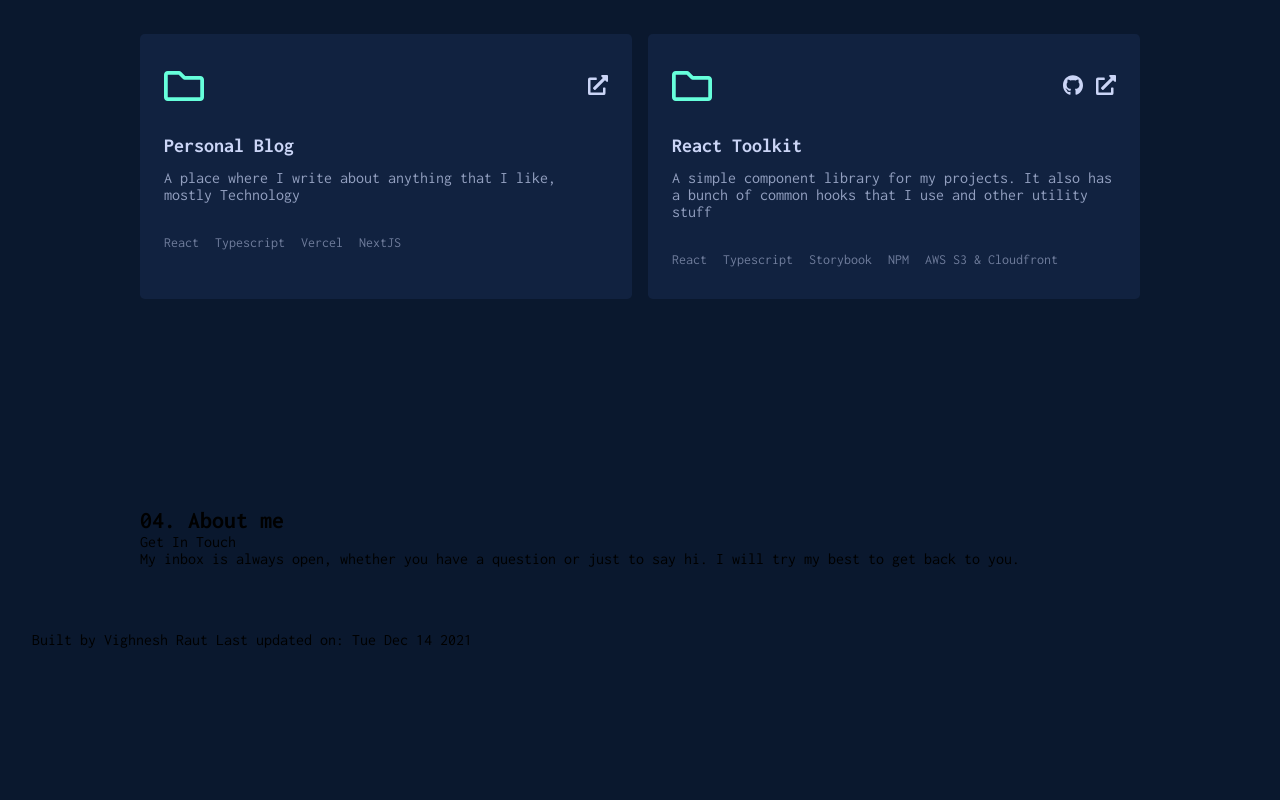
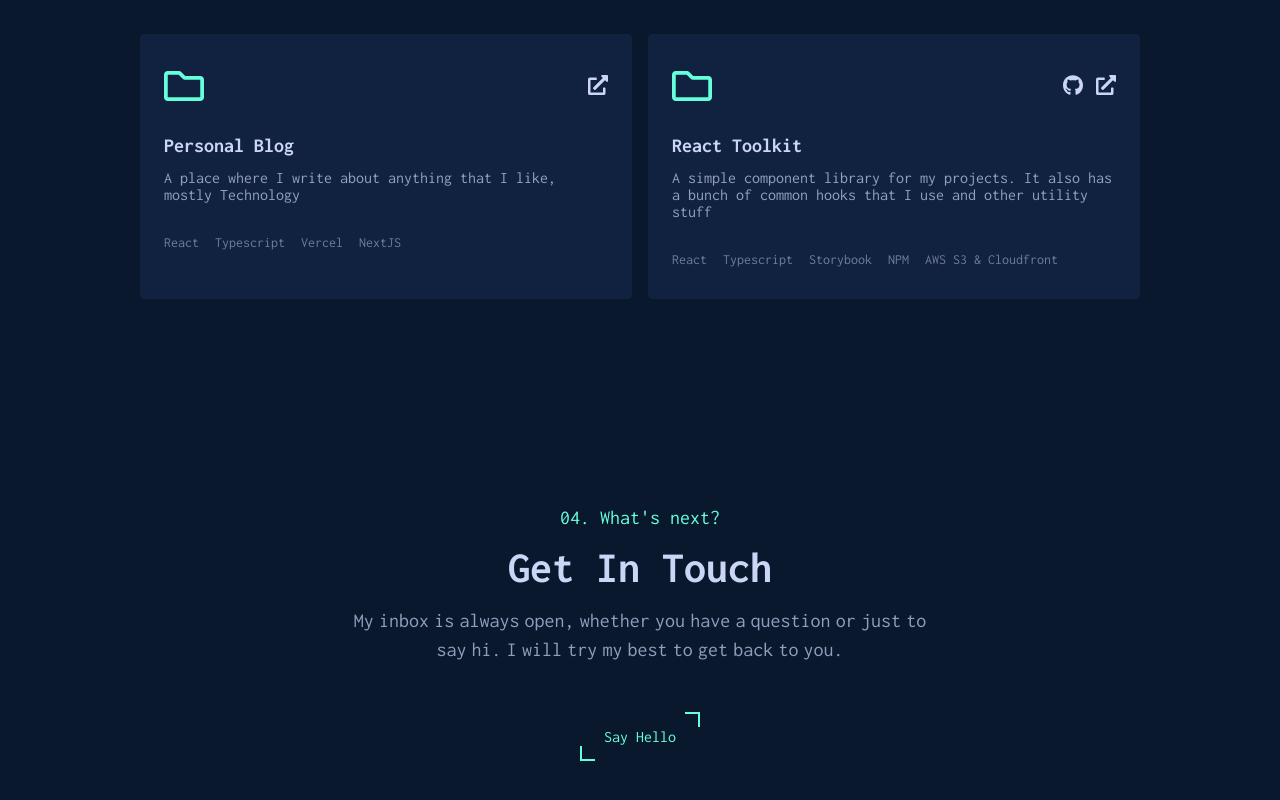
Before and after one commit to vighnesh153/vighnesh153.com_v2, a Next.js app: page / in a window 1280 px wide. Shown: the part 4051-4851 px from the top of the page. Before the commit the page ends 4699 px from the top, so only its background shows below. Built offline with nearby package versions, Linux system fonts and the light colour scheme.

Commit message:
feat: implement styles for contact-me component

```diff
--- /dev/null
+++ b/components/ContactMe.tsx
@@ -0,0 +1,30 @@
+/**
+ * @author Vighnesh Raut <me@vighnesh153.com>
+ */
+
+import React from 'react';
+
+import config from 'config';
+
+const ContactMe = (): JSX.Element => {
+  return (
+    <section id="contact" className="contact-me">
+      <p className="contact-me-subtitle">
+        <span className="number">04.</span> {"What's next?"}
+      </p>
+      <h2 className="contact-me-heading">Get In Touch</h2>
+      <p className="contact-me-description">
+        My inbox is always open, whether you have a question or just to say hi.
+        I will try my best to get back to you.
+      </p>
+      <a
+        href={`mailto:${config.emailAddress}`}
+        className="contact-me-email awesome-link focus-dashed-outline"
+      >
+        Say Hello
+      </a>
+    </section>
+  );
+};
+
+export default ContactMe;
--- a/components/Introduction.tsx
+++ b/components/Introduction.tsx
@@ -14,7 +14,10 @@ const Introduction = (): JSX.Element => {
       <p className="name t-1300">{config.myName}.</p>
       <p className="build-things t-1300">{config.shortSummary}</p>
       <p className="description t-600">{config.summary}</p>
-      <a href="#contact" className="contact awesome-link t-600">
+      <a
+        href="#contact"
+        className="contact awesome-link focus-dashed-outline t-600"
+      >
         Get In Touch
       </a>
     </section>
--- a/components/NavBar.tsx
+++ b/components/NavBar.tsx
@@ -174,7 +174,7 @@ const NavBar__Hamburger = (): JSX.Element => {
             {config.navLinks.map(({ name, url }) => (
               <li className="nav-link" key={name}>
                 <a
-                  className="fast-transition"
+                  className="fast-transition focus-dashed-outline"
                   href={url}
                   onClick={toggleMenu(false)}
                   {...(menuOpen ? {} : removeTabFocus)}
@@ -186,7 +186,7 @@ const NavBar__Hamburger = (): JSX.Element => {
           </ol>
           <a
             href={config.resume.url}
-            className="header__resume awesome-link"
+            className="header__resume awesome-link focus-dashed-outline"
             {...(menuOpen ? {} : removeTabFocus)}
           >
             {config.resume.name}
@@ -213,13 +213,16 @@ const NavBar__Horizontal = (): JSX.Element => {
       <ol>
         {config.navLinks.map(({ name, url }) => (
           <li className="nav-link" key={name}>
-            <a href={url} className="fast-transition">
+            <a href={url} className="fast-transition focus-dashed-outline">
               {name}
             </a>
           </li>
         ))}
       </ol>
-      <a href={config.resume.url} className="header__resume awesome-link">
+      <a
+        href={config.resume.url}
+        className="header__resume awesome-link focus-dashed-outline"
+      >
         {config.resume.name}
       </a>
     </nav>
--- a/config/config.tsx
+++ b/config/config.tsx
@@ -32,6 +32,7 @@ const companyUrls = {
 const config = {
   ...uiConstants,
   myName: 'Vighnesh Raut',
+  emailAddress: 'me@vighnesh153.com',
   shortSummary: 'I build things, mostly for the web.',
   summary:
     'I am a Software Engineer specializing in building exceptional digital experiences. Currently, I’m focused on building accessible, human-centered products for different causes.',
--- a/pages/_app.tsx
+++ b/pages/_app.tsx
@@ -23,6 +23,9 @@ import 'styles/components/Projects.scss';
 import 'styles/components/FeaturedProjects.scss';
 import 'styles/components/OtherNoteworthyProjects.scss';
 
+// ContactMe component styles
+import 'styles/components/ContactMe.scss';
+
 function MyApp({ Component, pageProps }: AppProps) {
   return <Component {...pageProps} />;
 }
--- a/pages/index.tsx
+++ b/pages/index.tsx
@@ -7,6 +7,7 @@ import Introduction from 'components/Introduction';
 import About from 'components/About';
 import Experience from 'components/Experience';
 import Projects from 'components/Projects';
+import ContactMe from 'components/ContactMe';
 
 const Home: NextPage = () => {
   return (
@@ -22,17 +23,7 @@ const Home: NextPage = () => {
         <About />
         <Experience />
         <Projects />
-
-        <section id="contact">
-          <h2 className="heading">
-            <span className="number">04.</span> About me
-          </h2>
-          <p className="get-in-touch">Get In Touch</p>
-          <p>
-            My inbox is always open, whether you have a question or just to say
-            hi. I will try my best to get back to you.
-          </p>
-        </section>
+        <ContactMe />
       </main>
 
       <footer className="footer">
--- /dev/null
+++ b/styles/components/ContactMe.scss
@@ -0,0 +1,42 @@
+.contact-me {
+  margin-top: 10vh;
+  padding-top: 10vh;
+  margin-bottom: 20vh;
+
+  text-align: center;
+
+  .contact-me-subtitle {
+    color: hsl(var(--color-secondary));
+    font-size: var(--t-600);
+  }
+
+  .contact-me-heading {
+    margin-top: 1rem;
+
+    color: hsl(var(--major-text-color));
+    font-size: var(--t-1100);
+  }
+
+  .contact-me-description {
+    max-width: 600px;
+    margin: 1rem auto 0;
+
+    color: hsla(var(--major-text-color), 70%);
+    font-size: var(--t-600);
+    line-height: 1.45;
+    word-spacing: -0.3rem;
+  }
+
+  .contact-me-email {
+    margin-top: 3rem;
+
+    display: inline-block;
+
+    color: hsl(var(--color-secondary));
+
+    &:hover,
+    &:focus-within {
+      background-color: hsla(var(--color-secondary), 5%);
+    }
+  }
+}
--- a/styles/components/Introduction.scss
+++ b/styles/components/Introduction.scss
@@ -36,5 +36,10 @@
     margin-top: 2rem;
 
     color: hsl(var(--color-secondary));
+
+    &:hover,
+    &:focus-within {
+      background-color: hsla(var(--color-secondary), 5%);
+    }
   }
 }
--- a/styles/components/OtherNoteworthyProjects.scss
+++ b/styles/components/OtherNoteworthyProjects.scss
@@ -1,6 +1,5 @@
 .projects .other-noteworthy-projects {
   margin-top: 20vh;
-  margin-bottom: 20vh;
 
   .other-noteworthy-projects-section-title {
     font-size: var(--t-1000);
```
